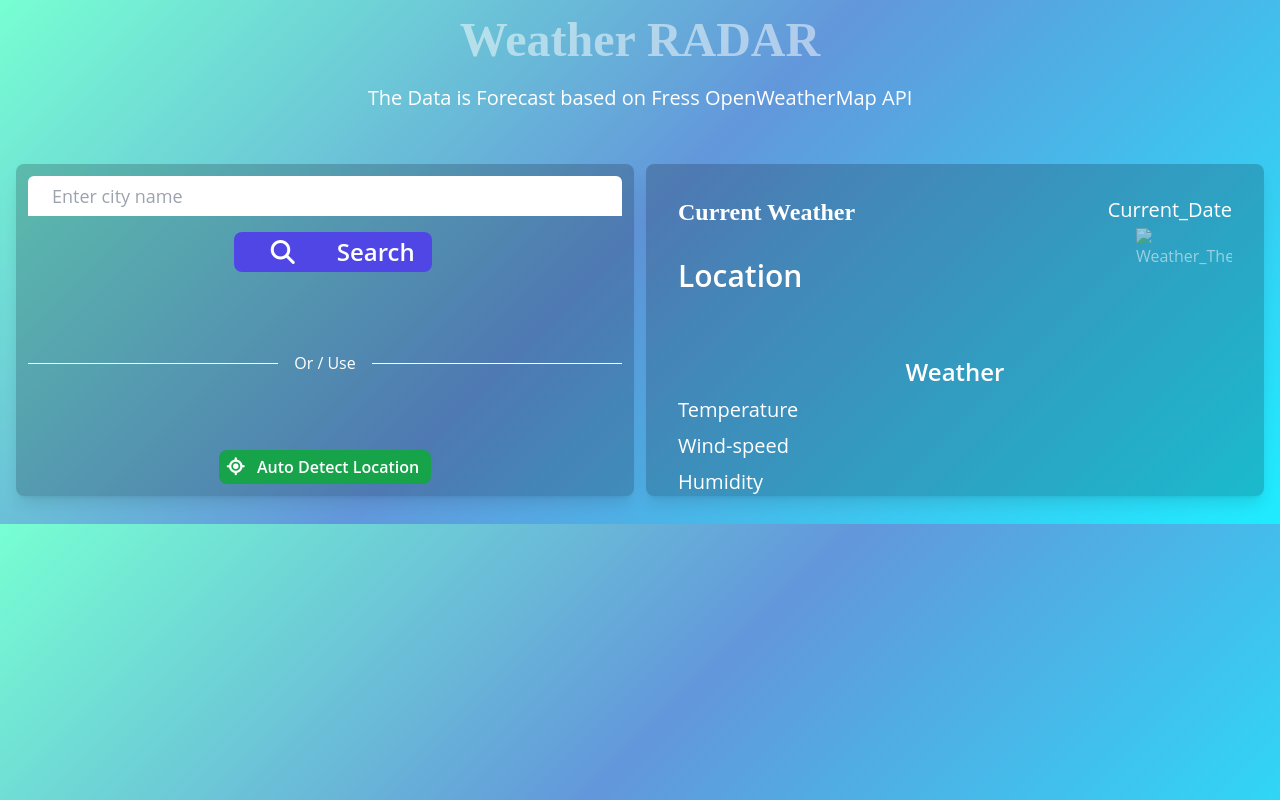
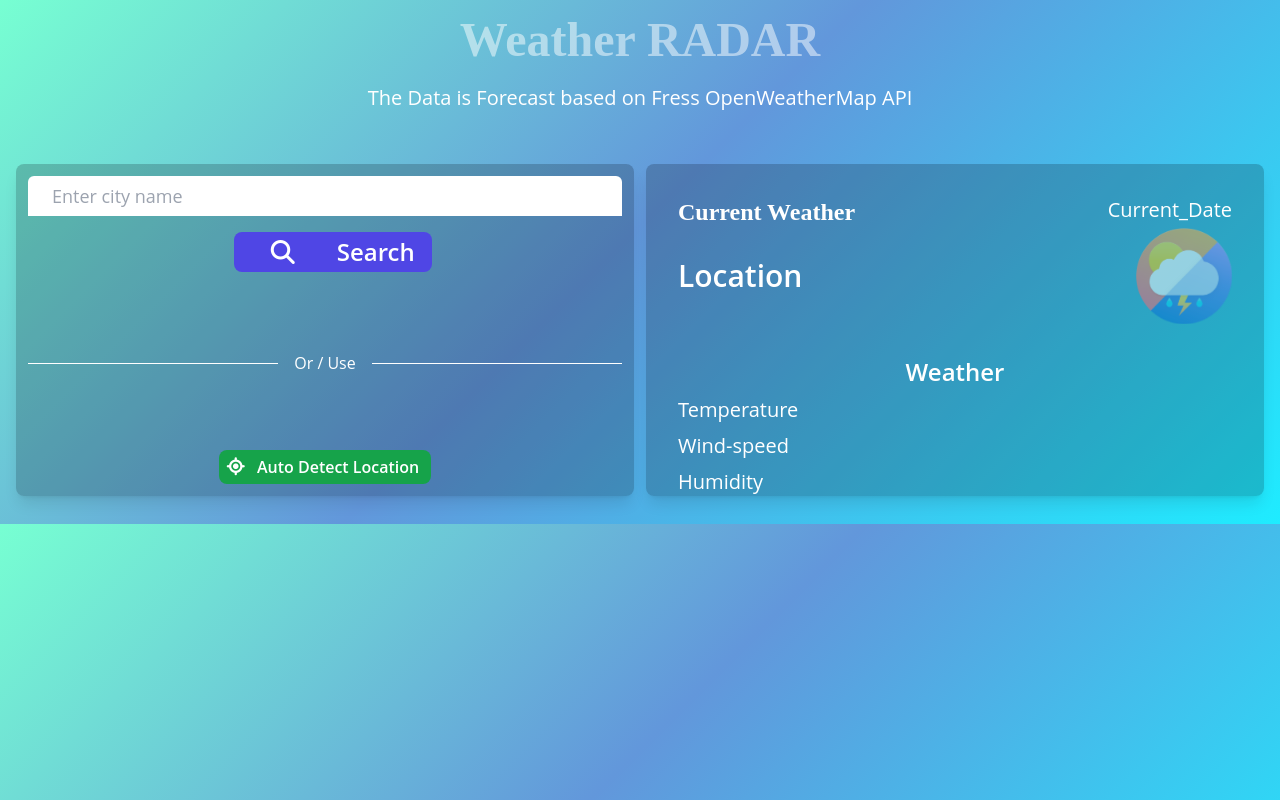
Before and after one commit to sourabh-969/Weather-Application, a website: page index.html in a window 1280 px wide. Drawn offline with Linux system fonts and the light colour scheme; the site is published under a folder, as on GitHub Pages, so addresses that start at the root find nothing; a web font is replaced by a local one.

Commit message:
fixing error:weather logo o home page

```diff
--- a/index.html
+++ b/index.html
@@ -13,6 +13,7 @@
     <meta name="author" content="Sourabh">
     <title>Weather Forecast</title>
     <link rel="stylesheet" href="style.css">
+    <link rel="stylesheet" href="./Screenshot/weather logo.png">
     <script src="https://kit.fontawesome.com/5cc55520bd.js" crossorigin="anonymous"></script>
   </head>
 
@@ -115,7 +116,7 @@
             Location
           </p>
           <img
-            src="/assets/weather logo.png"
+            src="./Screenshot/weather logo.png"
             alt="Weather_Theme_Icon"
             id="icon"
             class="w-24 h-24 animate-pulse"
```
